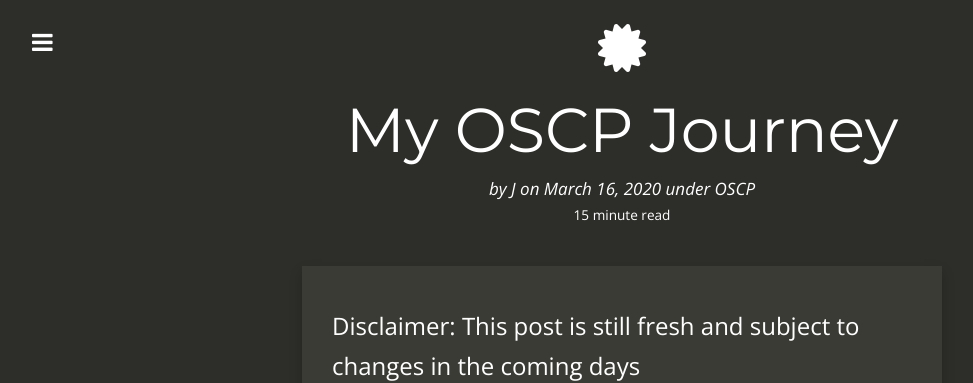
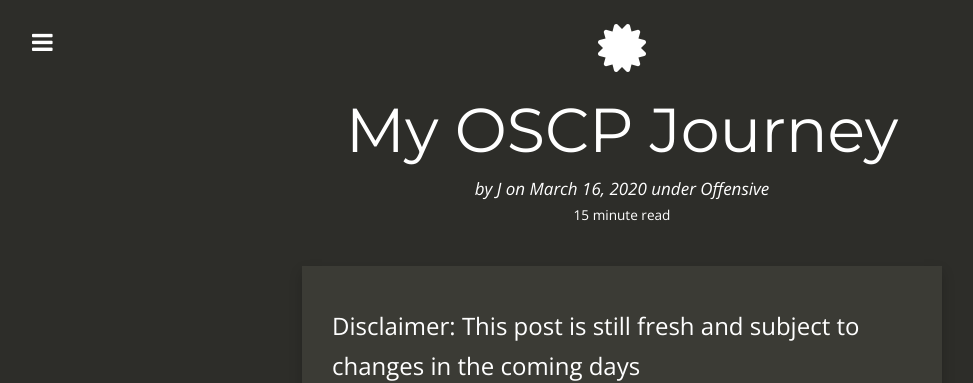
Before and after one commit to Dreamscent/Dreamscent.github.io, a Jekyll site: the page built from _posts/2020-03-16-My-OSCP-Journey.md, in a window 1280 px wide and 900 px high. Shown: the top 383 px of the window, without its empty margins (18-991 px from the left). Built offline with Jekyll 4.4.1, drawn with Linux system fonts in a browser that asks for light colours; nearby versions of some CDN libraries.

Commit message:
Update and rename 2020-16-03-My-OSCP-Journey.md to 2020-03-16-My-OSCP-Journey.md

```diff
--- a/_posts/2020-16-03-My-OSCP-Journey.md
+++ b/_posts/2020-03-16-My-OSCP-Journey.md
@@ -4,7 +4,7 @@
 date:       2020-03-16 15:20:02
 author:     J
 summary:    I Tried Harder
-categories: OSCP
+categories: Offensive Security
 thumbnail:  certificate
 tags:
  - OSCP
```
